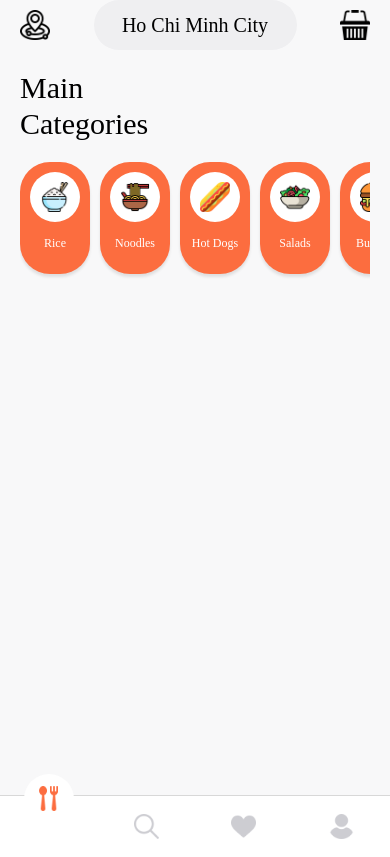
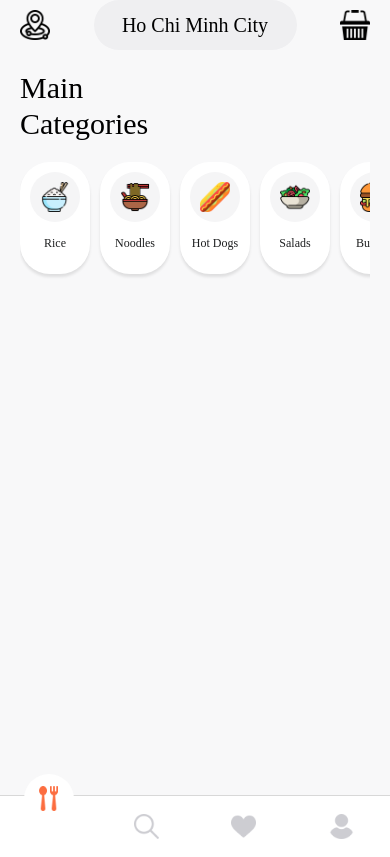
Before and after one commit to dotienanh77/FoodDeliveryApp, a React Native app: screen /Home in a window 390 px wide. Built offline with nearby package versions, Linux system fonts and the light colour scheme.

Commit message:
done - flatlist main manu

```diff
--- a/screens/Home.js
+++ b/screens/Home.js
@@ -331,7 +331,14 @@ const Home = () => {
   const [currentLocation, setCurrentLocation] = React.useState(
     initialCurrentLocation,
   );
-
+  function onSeclectCategory(category) {
+    //filter restaurant
+    let restaurantList = restaurantData.filter(a =>
+      a.categories.includes(category.id),
+    );
+    setRestaurants(restaurantList);
+    setSelectedCategory(category);
+  }
   function renderHeader() {
     return (
       <View style={{flexDirection: 'row', height: 50}}>
@@ -382,13 +389,15 @@ const Home = () => {
           style={{
             padding: SIZES.padding,
             paddingBottom: SIZES.padding * 2,
-            backgroundColor: COLORS.primary,
+            backgroundColor:
+              selectedCategory?.id === item.id ? COLORS.primary : COLORS.white,
             borderRadius: SIZES.radius,
             alignItems: 'center',
             justifyContent: 'center',
             marginRight: SIZES.padding,
             ...styles.shadow,
-          }}>
+          }}
+          onPress={() => onSeclectCategory(item)}>
           <View
             style={{
               width: 50,
@@ -396,7 +405,10 @@ const Home = () => {
               borderRadius: 25,
               alignItems: 'center',
               justifyContent: 'center',
-              backgroundColor: COLORS.white,
+              backgroundColor:
+                selectedCategory?.id === item.id
+                  ? COLORS.white
+                  : COLORS.lightGray,
             }}>
             <Image
               source={item.icon}
@@ -407,7 +419,8 @@ const Home = () => {
           <Text
             style={{
               marginTop: SIZES.padding,
-              color: COLORS.white,
+              color:
+                selectedCategory?.id === item.id ? COLORS.white : COLORS.black,
               ...FONTS.body5,
             }}>
             {item.name}
```
